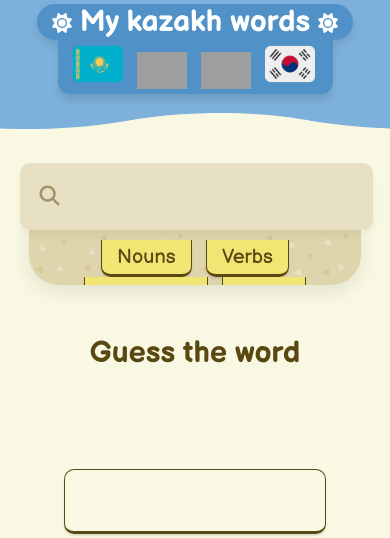
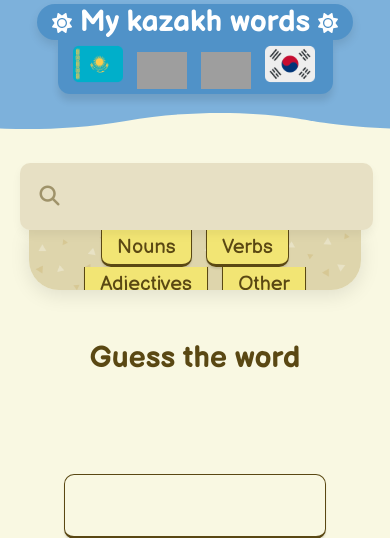
Before and after one commit to cosmolingo/cosmolingo.github.io, a PHP site: page / in a window 390 px wide. Shown: the part 171-709 px from the top of the page. Run offline with PHP 8.4, Linux system fonts and the light colour scheme; some libraries are stand-ins or nearby versions; some web fonts are replaced; grey boxes are pictures that could not be loaded.

Commit message:
Update style.css

```diff
--- a/style.css
+++ b/style.css
@@ -710,13 +710,12 @@ border-right: 1px solid black;
         margin-top: 2px;
     }
 
+    #search_filters{
+        height:50px;
+    }
 
     #guess_word{
         margin-bottom:25px;
-    }
-
-    #words{
-        padding-top: 10px;
     }
 
     #wave_top{
```
